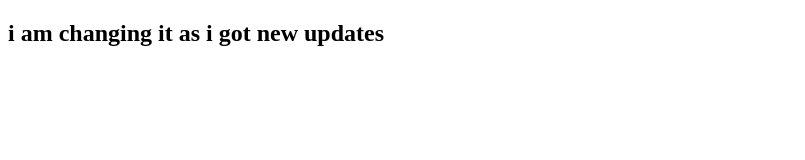
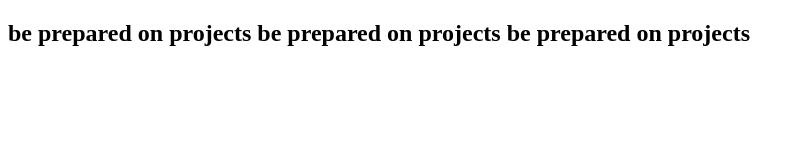
Before and after one commit to Nagachaithanya166/cloning, a plain HTML site: page index.html in a window 1280 px wide. Shown: the whole page, without its empty margins (0-805 px from the left). Drawn offline with Linux system fonts and the light colour scheme.

Commit message:
be ready

```diff
--- a/index.html
+++ b/index.html
@@ -7,7 +7,9 @@
 </head>
 <body>
     <h2>
-      i am changing it as i got new updates
+     be prepared on projects
+     be prepared on projects
+     be prepared on projects
      </h2>
 </body>
 </html>
```
